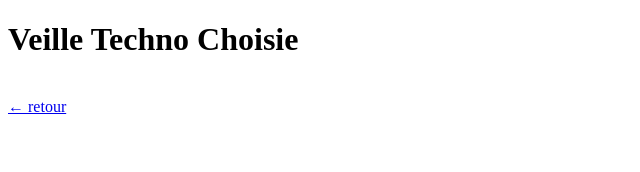
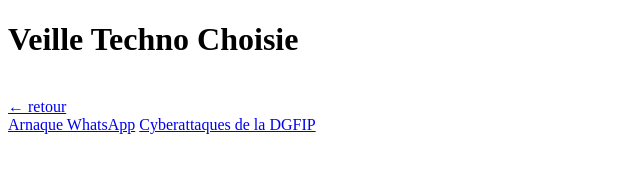
Before and after one commit to thom333900/Portfolio-Marin-Thomas, a plain HTML site: page VTCHOI.html in a window 1280 px wide. Shown: the whole page, without its empty margins (0-640 px from the left). Drawn offline with Linux system fonts and the light colour scheme.

Commit message:
Add article links to VTCHOI.html
Added links to articles about WhatsApp scams and cyberattacks.

```diff
--- a/VTCHOI.html
+++ b/VTCHOI.html
@@ -10,6 +10,9 @@
     <body>
 
     <h1> Veille Techno Choisie</h1> <br> <a href="index.html">← retour</a> </br>
+
+        <a href="https://www.presse-citron.net/votre-reservation-dhotel-va-etre-annulee-attention-a-cette-arnaque-whatsapp-qui-se-multiplie/">Arnaque WhatsApp</a>
+        <a href="https://cyber.gouv.fr/actualites/lanssi-publie-le-rapport-dincident-sur-les-cyberattaques-ayant-touche-la-dgfip/">Cyberattaques de la DGFIP</a>
     </body>
 
 </html>
```
